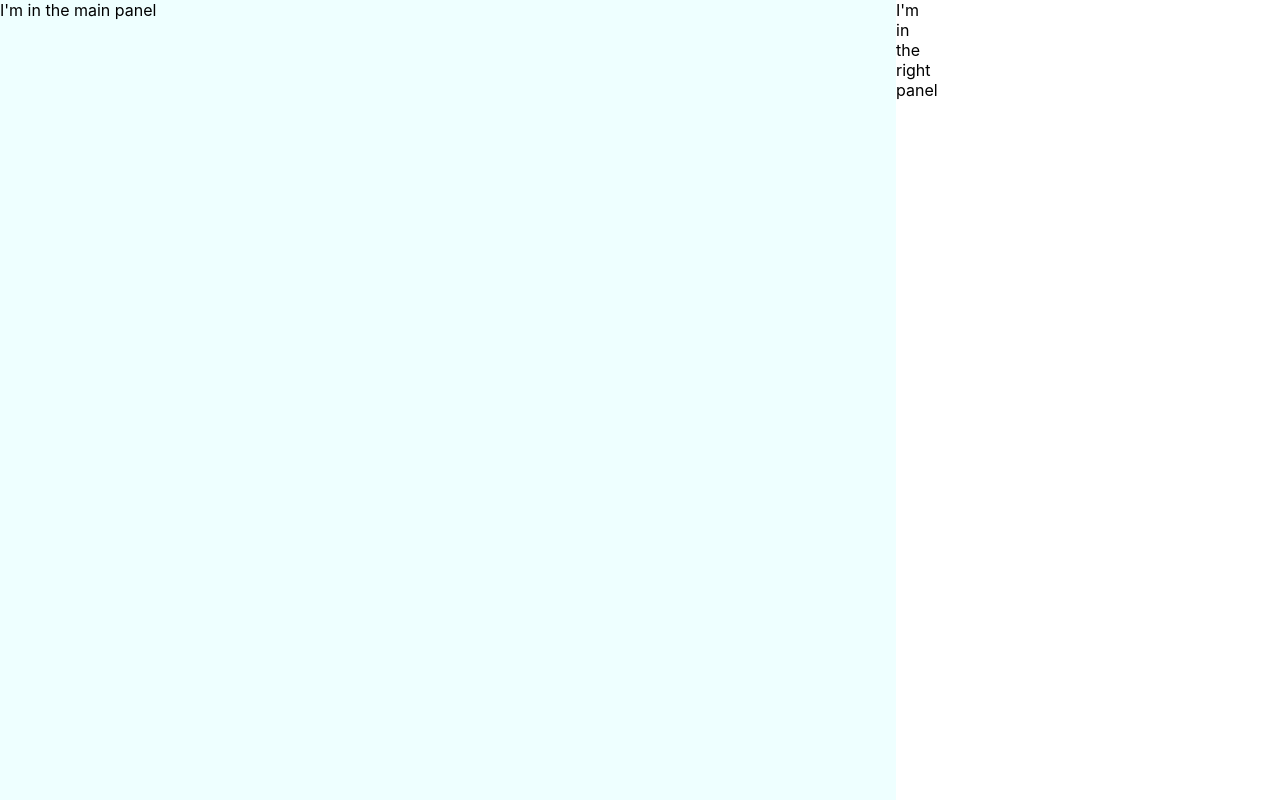
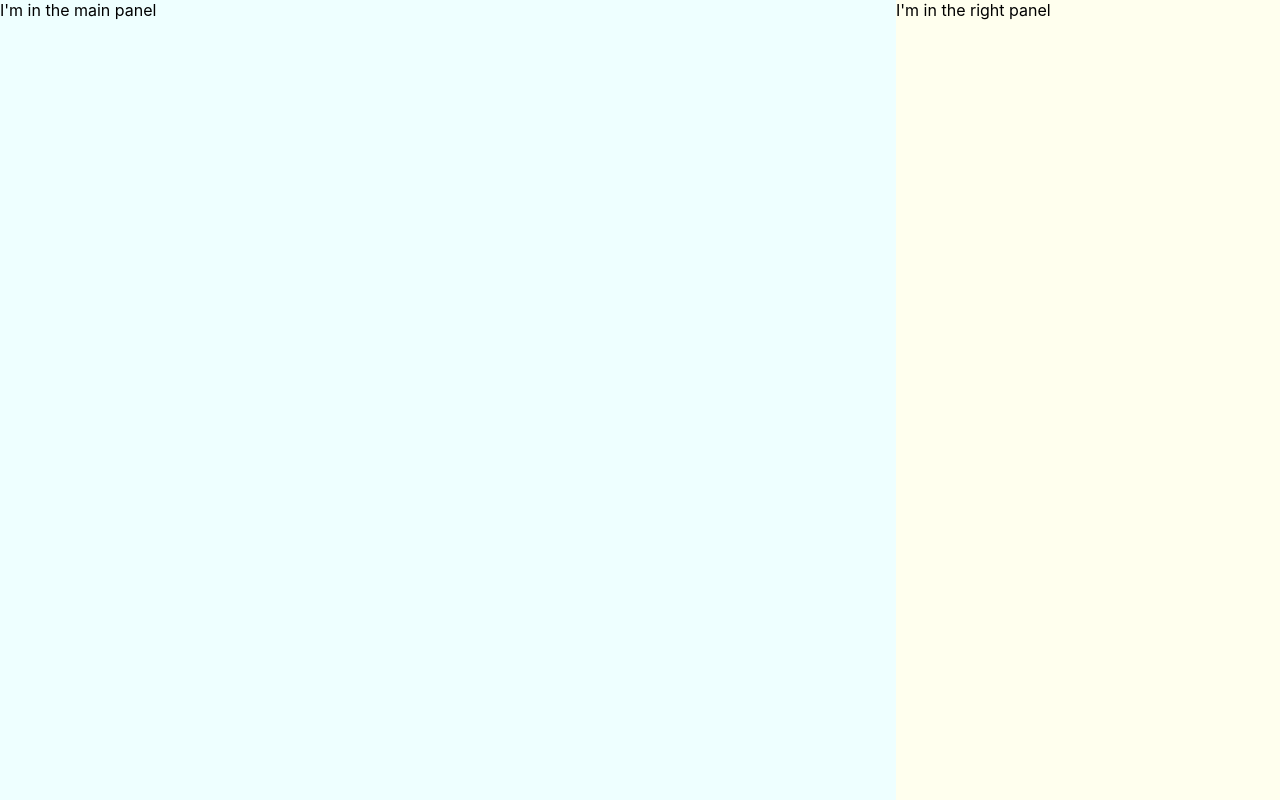
Before and after one commit to r0ckwav3/idle-rummy, a React (Create React App) app: page / in a window 1280 px wide. Built offline with nearby package versions, Linux system fonts and the light colour scheme.

Commit message:
fix panel placement and background color on rightpanel

```diff
--- a/src/styles.css
+++ b/src/styles.css
@@ -29,7 +29,7 @@ code {
 
 .rightPanel{
     position: absolute;
-    right: 100%;
+    right: 0%;
     left: 70%;
     top: 0%;
     bottom: 0%;
@@ -39,5 +39,5 @@ code {
     justify-content: space-between; */
 
     /* temporary */
-    background: #EFF;
+    background: #FFE;
 }
```
